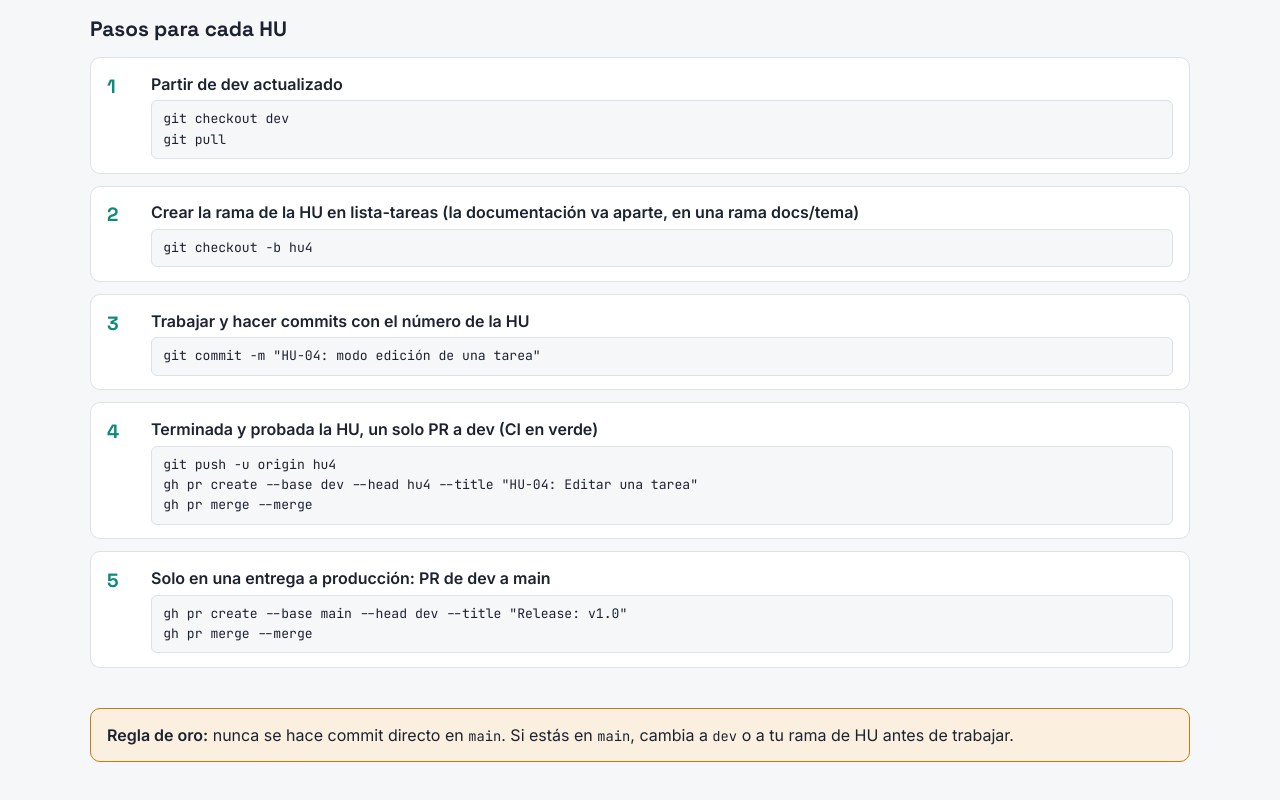
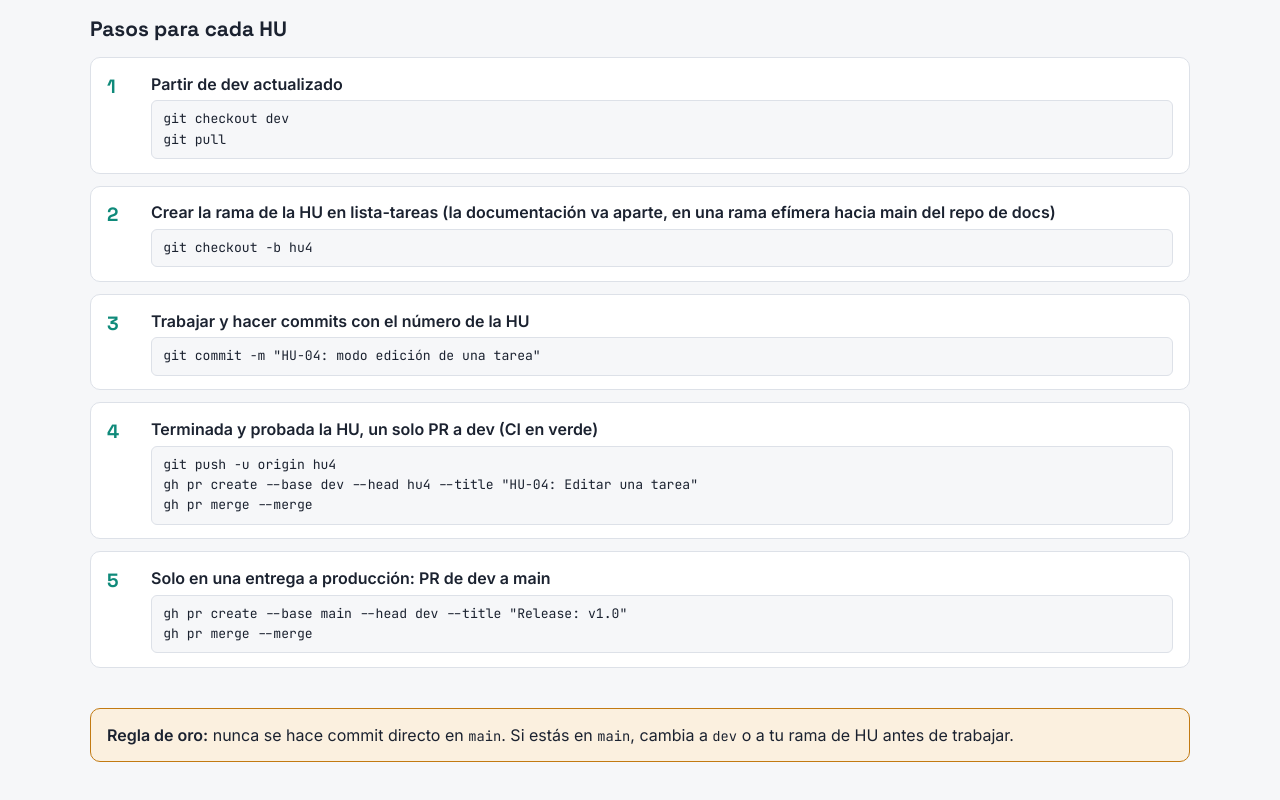
Before and after one commit to Kevin-Stiven-Lopez-Amaya404/docs-lista-tareas, a plain HTML site: page index.html in a window 1280 px wide. Shown: the part 2773-3573 px from the top of the page. Drawn offline with Linux system fonts and the light colour scheme.

Commit message:
Tablero: rama de docs efímera hacia main
Co-Authored-By: Claude Opus 5.5 <noreply@anthropic.com>

```diff
--- a/index.html
+++ b/index.html
@@ -172,7 +172,7 @@ a.card:hover, a.card:focus-visible { border-color: var(--feature); outline: none
     <ol class="steps">
       <li><strong>Partir de dev actualizado</strong><pre>git checkout dev
 git pull</pre></li>
-      <li><strong>Crear la rama de la HU en lista-tareas (la documentación va aparte, en una rama docs/tema)</strong><pre>git checkout -b hu4</pre></li>
+      <li><strong>Crear la rama de la HU en lista-tareas (la documentación va aparte, en una rama efímera hacia main del repo de docs)</strong><pre>git checkout -b hu4</pre></li>
       <li><strong>Trabajar y hacer commits con el número de la HU</strong><pre>git commit -m "HU-04: modo edición de una tarea"</pre></li>
       <li><strong>Terminada y probada la HU, un solo PR a dev (CI en verde)</strong><pre>git push -u origin hu4
 gh pr create --base dev --head hu4 --title "HU-04: Editar una tarea"
```
